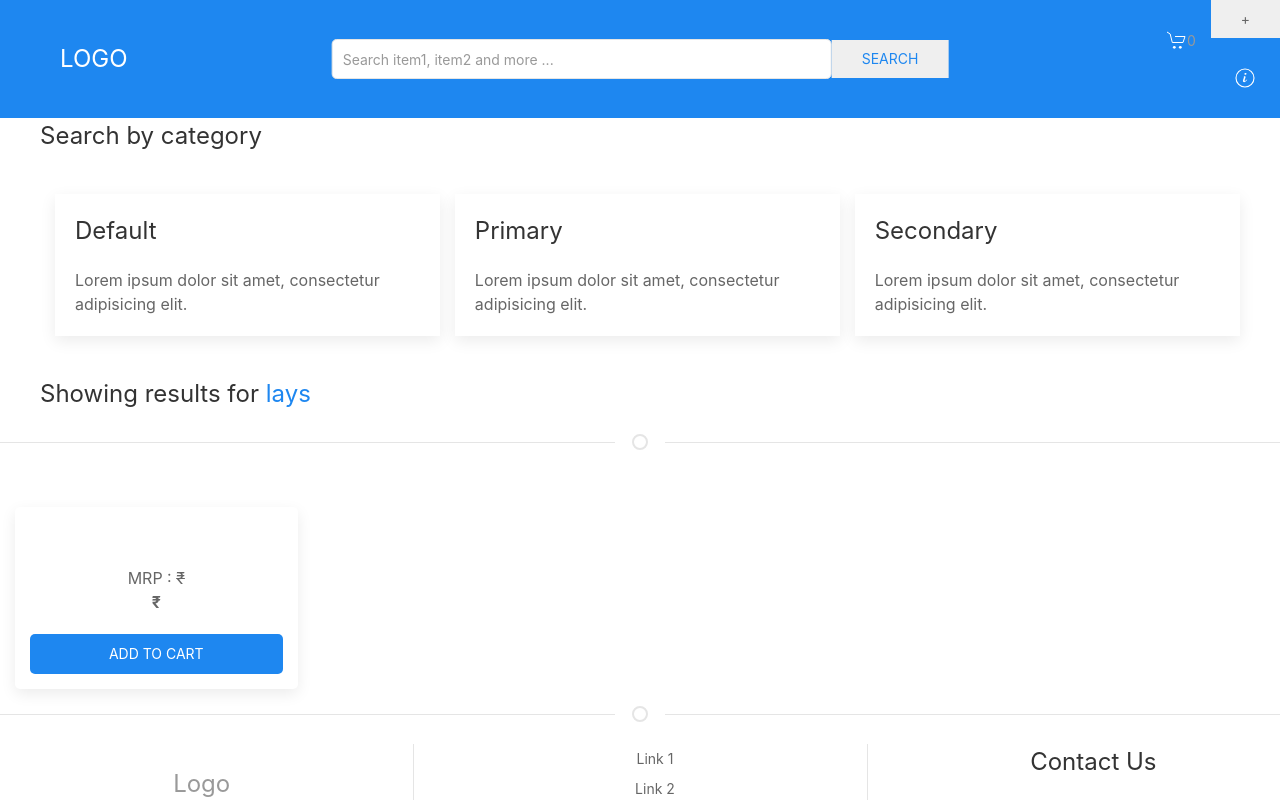
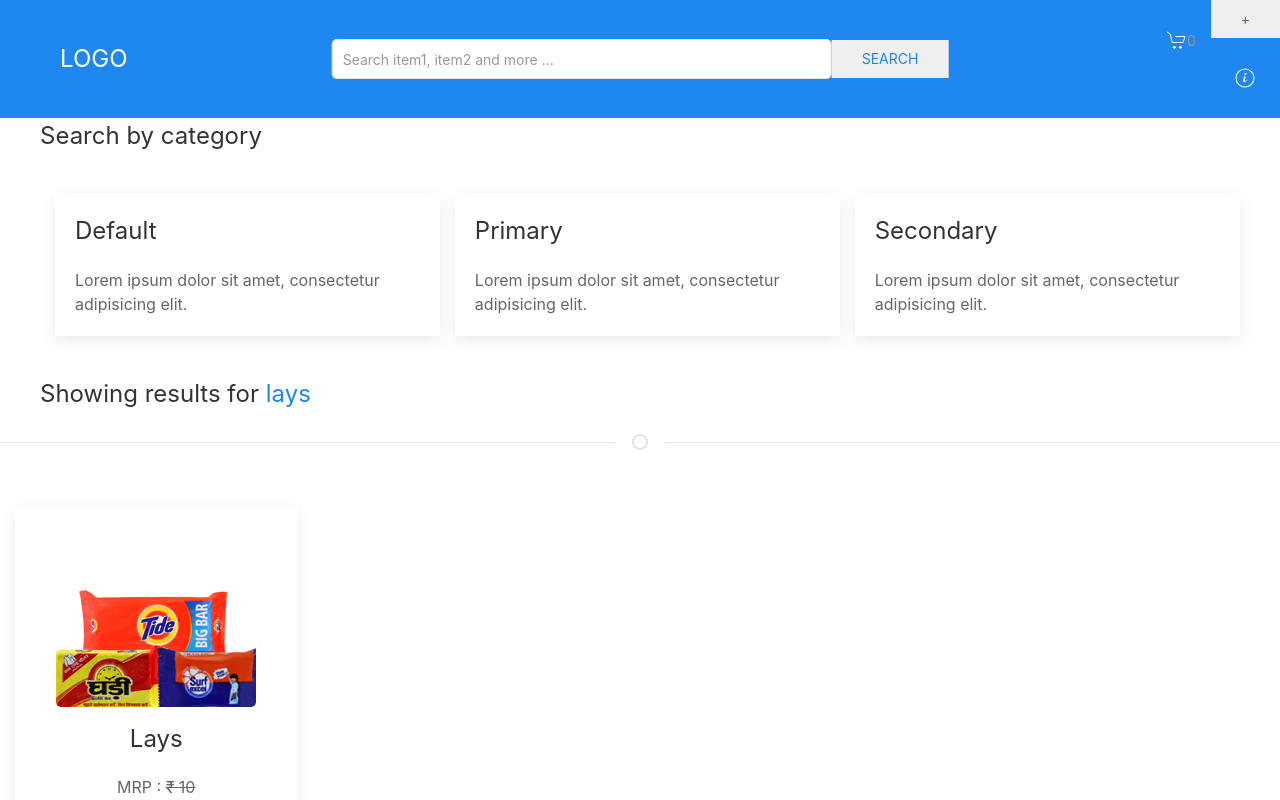
Before and after one commit to srinibasbiswal/My-Shop, a React (Create React App) app: page /Item/search/lays in a window 1280 px wide. Shown: the top 800 px of the page. Built offline with nearby package versions, Linux system fonts and the light colour scheme.

Commit message:
Iterate and show results

```diff
--- a/src/components/ResultProducts.js
+++ b/src/components/ResultProducts.js
@@ -2,12 +2,16 @@
 import ProductCard from "./ProductCard";
 
 function ResultProducts(props) {
+	if (props !== undefined && props.results !== undefined) {
+		if (props.results.length > 0) {
 			return (
 				<React.Fragment>
 					<div className={`uk-width-1-1 uk-margin-medium`}>
 						<p className={`uk-text-lead  uk-margin-medium-left`}>
 							Showing results for{" "}
-					<span className={`uk-text-primary`}>{props.search}</span>
+							<span className={`uk-text-primary`}>
+								{props.search}
+							</span>
 						</p>
 						<hr className={`uk-divider-icon`} />
 					</div>
@@ -15,21 +19,49 @@
 						className={`uk-child-width-1-4 uk-text-center uk-padding-small uk-visible@m`}
 						uk-grid={"true"}
 					>
+						{props.results.map((product, index) => {
+							return (
 								<div>
-					<ProductCard />
+									<ProductCard
+										id={product.id}
+										productName={product.name}
+										price={product.price}
+										realPrice={product.realPrice}
+										primaryImageCode={
+											product.primaryImageCode
+										}
+									/>
 								</div>
+							);
+						})}
 					</div>
 
 					<div
 						className={`uk-child-width-1-2 uk-text-center uk-padding-small uk-hidden@m`}
 						uk-grid={"true"}
 					>
+						{props.results.map((product, index) => {
+							return (
 								<div>
-					<ProductCard />
+									<ProductCard
+										id={product.id}
+										productName={product.name}
+										price={product.price}
+										realPrice={product.realPrice}
+										primaryImageCode={
+											product.primaryImageCode
+										}
+									/>
 								</div>
+							);
+						})}
 					</div>
 				</React.Fragment>
 			);
+		} else {
+			return <div>No Results found</div>;
+		}
+	}
 }
 
 export default ResultProducts;
--- a/src/containers/SearchResult.js
+++ b/src/containers/SearchResult.js
@@ -58,7 +58,7 @@
 				{showCategoryCards ? (
 					<CategoriesCards search={props.search} />
 				) : null}
-				<ResultProducts search={props.search} />
+				<ResultProducts results={productList} search={props.search} />
 			</React.Fragment>
 		);
 	} else {
```
Also changed, not shown: src/components/ProductCard.js (+9 -0 lines). Lines whose indentation alone changed are shown as unchanged.
